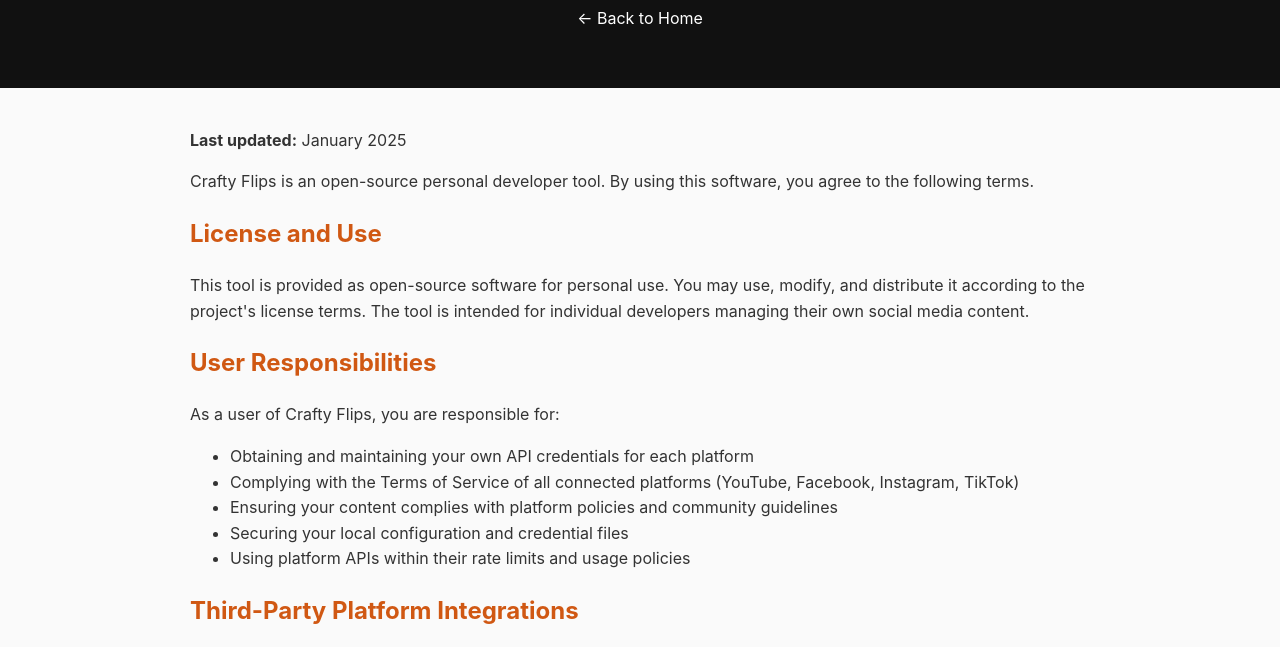
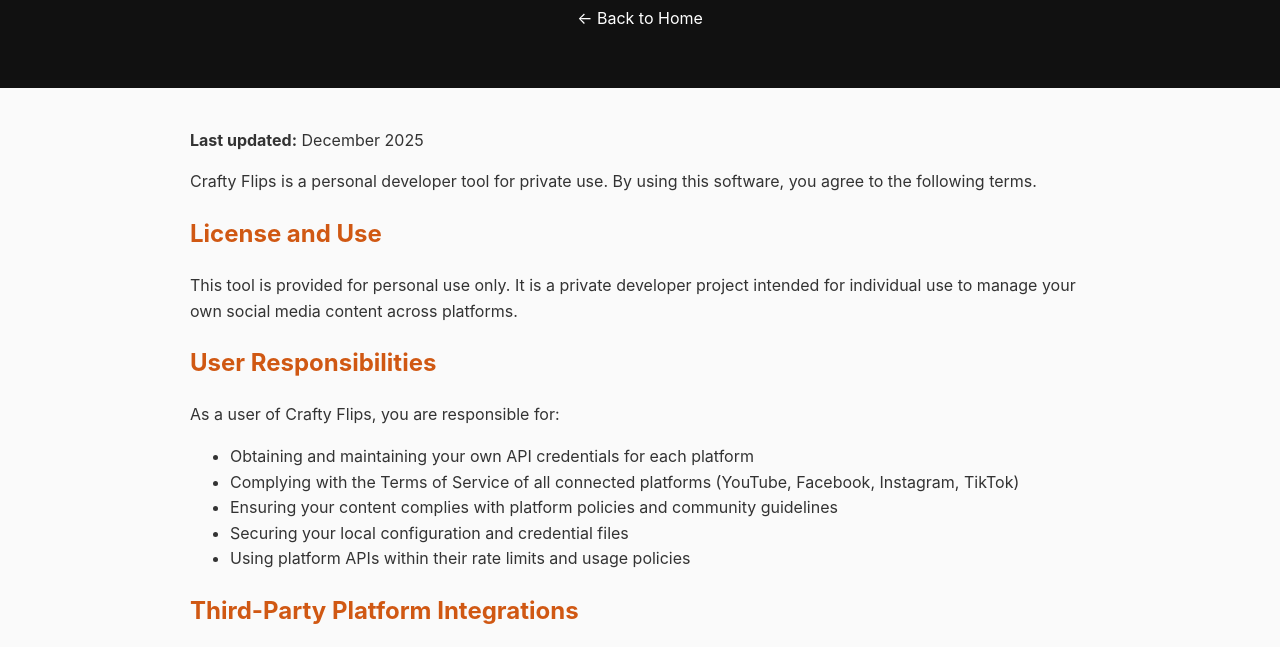
Before and after one commit to niknack/craftflips-site, a plain HTML site: page terms-of-service.html in a window 1280 px wide. Shown: the part 128-775 px from the top of the page. Drawn offline with Linux system fonts and the light colour scheme.

Commit message:
updated content

```diff
--- a/terms-of-service.html
+++ b/terms-of-service.html
@@ -47,18 +47,17 @@
 </header>
 
 <section>
-  <p><strong>Last updated:</strong> January 2025</p>
+  <p><strong>Last updated:</strong> December 2025</p>
 
   <p>
-    Crafty Flips is an open-source personal developer tool. By using this software,
+    Crafty Flips is a personal developer tool for private use. By using this software,
     you agree to the following terms.
   </p>
 
   <h2>License and Use</h2>
   <p>
-    This tool is provided as open-source software for personal use. You may use, modify,
-    and distribute it according to the project's license terms. The tool is intended for
-    individual developers managing their own social media content.
+    This tool is provided for personal use only. It is a private developer project
+    intended for individual use to manage your own social media content across platforms.
   </p>
 
   <h2>User Responsibilities</h2>
```
Also changed, not shown: index.html (+6 -7 lines), privacy-policy.html (+1 -1 lines).
